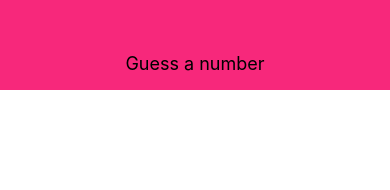
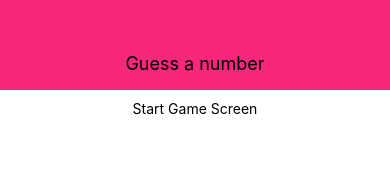
Before and after one commit to DiegoMGasques/react-native-number-guessing, a React Native app: screen / in a window 390 px wide. Shown: the top 190 px of the page. Built offline with nearby package versions, Linux system fonts and the light colour scheme.

Commit message:
Add StartGameScreen component

```diff
--- a/App.js
+++ b/App.js
@@ -3,11 +3,13 @@
 import { StyleSheet, Text, View, Button } from "react-native";
 
 import Header from "./components/Header";
+import StartGameScreen from "./screens/StartGameScreen";
 
 export default function App() {
   return (
     <View style={styles.screen}>
       <Header title="Guess a number" />
+      <StartGameScreen />
     </View>
   );
 }
--- /dev/null
+++ b/screens/StartGameScreen.js
@@ -0,0 +1,20 @@
+import React from "react";
+import { View, Text, StyleSheet } from "react-native";
+
+const StartGameScreen = () => {
+  return (
+    <View style={styles.screen}>
+      <Text>Start Game Screen</Text>
+    </View>
+  );
+};
+
+const styles = StyleSheet.create({
+  screen: {
+    flex: 1,
+    padding: 10,
+    alignItems: "center",
+  },
+});
+
+export default StartGameScreen;
```
